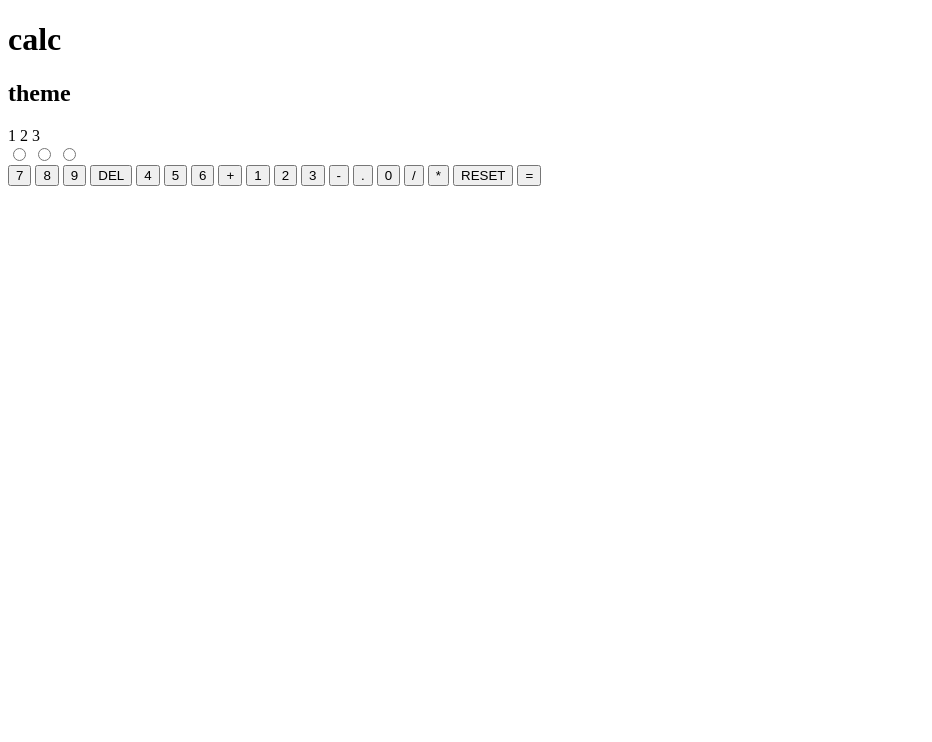
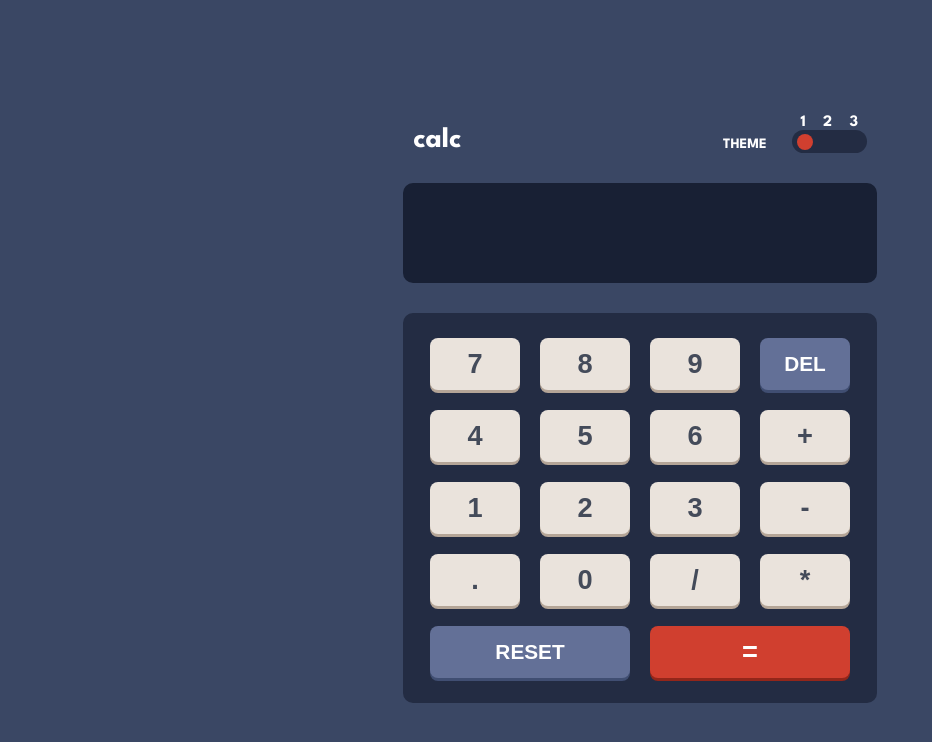
Before and after one commit to Mahmoud-solaiman/calculator, a plain HTML site: page index.html in a window 1280 px wide. Shown: the whole page, without its empty margins (0-932 px from the left). Drawn offline with Linux system fonts and the light colour scheme; the site is published under a folder, as on GitHub Pages, so addresses that start at the root find nothing.

Commit message:
debugging

```diff
--- a/index.html
+++ b/index.html
@@ -4,7 +4,7 @@
     <meta charset="UTF-8">
     <meta name="viewport" content="width=device-width, initial-scale=1.0">
     <title>Calculator</title>
-    <link rel="stylesheet" href="/sass-styles/main.css">
+    <link rel="stylesheet" href="./sass-styles/main.css">
 </head>
 <body>
     <div class="container" id="container">
--- a/sass-styles/_resets.scss
+++ b/sass-styles/_resets.scss
@@ -6,5 +6,5 @@
 
 @font-face {
     font-family: "League Spartan";
-    src: url('/static/LeagueSpartan-Bold.ttf');
+    src: url('../static/LeagueSpartan-Bold.ttf');
 }
```
Also changed, not shown: sass-styles/main.css, 1 other file.
